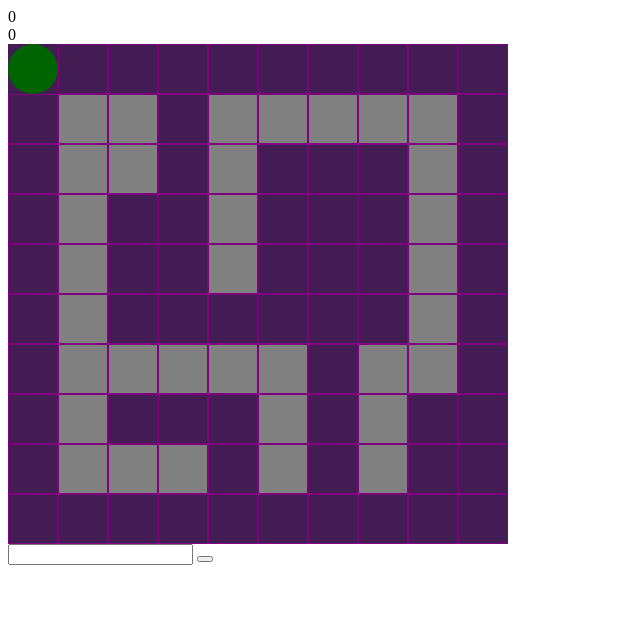
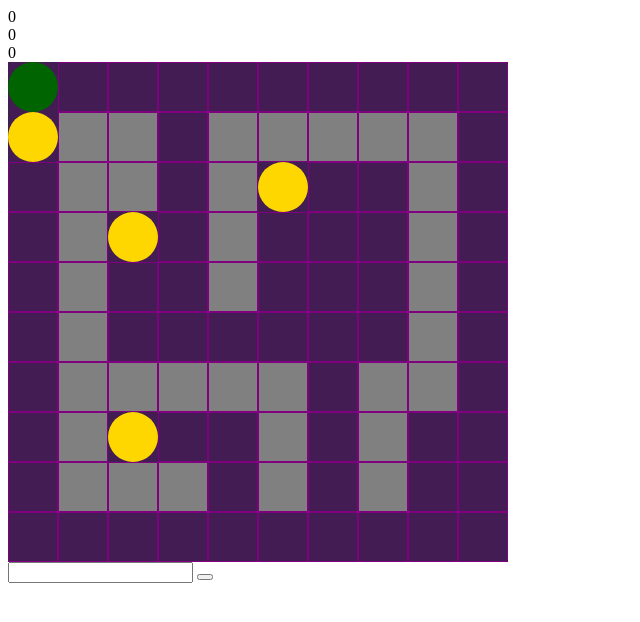
Before and after one commit to MartinKoeoep/project-1-wdi, a plain HTML site: page index.html in a window 1280 px wide. Shown: the whole page, without its empty margins (0-640 px from the left). Drawn offline with nearby package versions, Linux system fonts and the light colour scheme.

Commit message:
Progress with treasure. Can't collect the same treasure several times anymore.

```diff
--- a/index.html
+++ b/index.html
@@ -8,7 +8,7 @@
   <link rel="stylesheet" href="./css/main.css">
 </head>
 <body>
-  <div class="treasureScore"></div>
+  <div id="treasureScore">0</div>
   <div class="livesScore">0</div>
   <div class="turnsScore">0</div>
   <div id="map">
--- a/js/app.js
+++ b/js/app.js
@@ -1,27 +1,23 @@
 const gameGrid = [
   [0,0,0,0,0,0,0,0,0,0],
-  [0,1,1,0,1,1,1,1,1,0],
-  [0,1,1,0,1,0,0,0,1,0],
-  [0,1,0,0,1,0,0,0,1,0],
+  [3,1,1,0,1,1,1,1,1,0],
+  [0,1,1,0,1,3,0,0,1,0],
+  [0,1,3,0,1,0,0,0,1,0],
   [0,1,0,0,1,0,0,0,1,0],
   [0,1,0,0,0,0,0,0,1,0],
   [0,1,1,1,1,1,0,1,1,0],
-  [0,1,0,0,0,1,0,1,0,0],
+  [0,1,3,0,0,1,0,1,0,0],
   [0,1,1,1,0,1,0,1,0,0],
   [0,0,0,0,0,0,0,0,0,0]
 ];
 //  0 = floor; 1 = wall; .. 3= treasure
-
-let playerLocation = {};
-let treasureCounter = 0;
-let lifeCounter = 0;
-let turnCounter = 0;
-
-const $treasure = $('.treasureScore');
-$treasure.text(treasureCounter);
-
 $(() => {
 
+  let playerLocation = {};
+  let treasureCounter = 1;
+
+  const $treasure = $('.treasureScore');
+  $treasure.text(treasureCounter);
   $('#map').on('mouseover','div', function() {
     $('#cell-address').val(`${$(this).data('x')}-${$(this).data('y')}`);
   });
@@ -118,6 +114,7 @@ $(() => {
     treasureCounter += 100;
     console.log(treasureCounter);
     $treasure.text(treasureCounter);
+    gameGrid[playerLocation.x][playerLocation.y] = 0;
   }
 
   function setup(){
@@ -128,11 +125,4 @@ $(() => {
   setup();
 
 
-
-
-
-
-
-
-
 });
```
